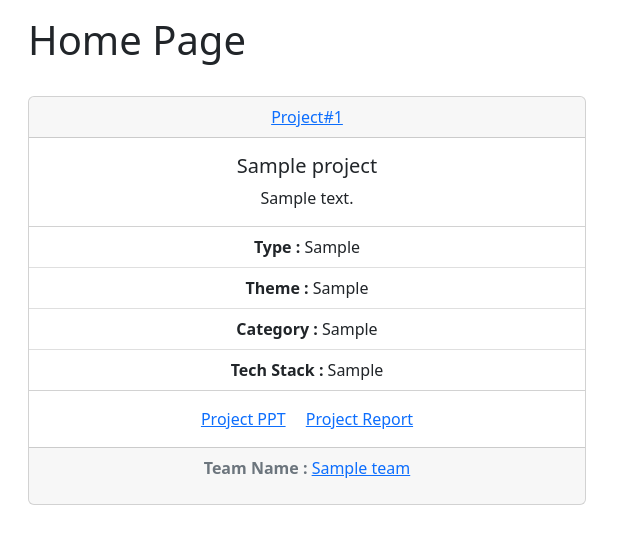
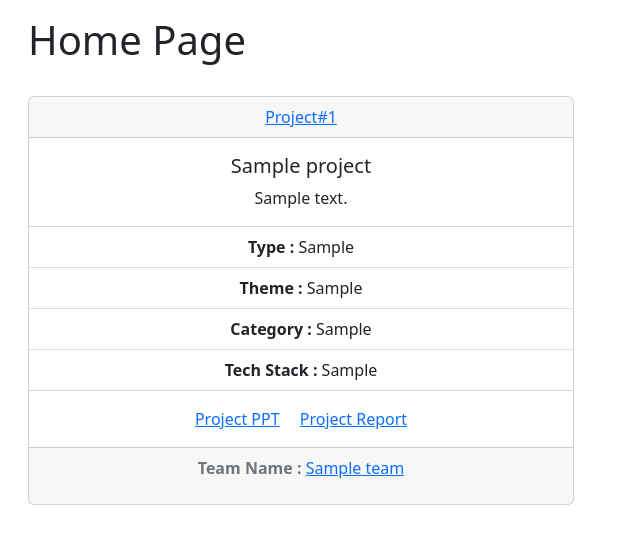
Before and after one commit to anujsngh/AcademixConnect, a Flask app: page / in a window 1280 px wide. Shown: the part 56-608 px from the top of the page, without its empty margins (0-640 px from the left). Run offline with Flask 2, Linux system fonts and the light colour scheme; tables that the repository leaves empty hold one stand-in row (values such as "Sample post").

Commit message:
minor updates in prototype version.
Took 33 minutes

```diff
--- a/npl/mentor_views.py
+++ b/npl/mentor_views.py
@@ -19,17 +19,19 @@ def mentor_dashboard(mentor_email):
 def mentor_approve_team(token):
     mentor = Mentor.verify_mail_token(token)
     team_uid = request.args.get('team_uid')
+    team = Team.query.filter_by(uid=team_uid).first()
+
     if mentor is None:
         flash('That is an Invalid or Expired Token', 'warning')
         return redirect(url_for('home'))
 
     if request.method == "GET":
-        team = Team.query.filter_by(uid=team_uid).first()
         return render_template("mentor_approve_team.html", team=team)
 
     if request.method == "POST":
         mentor_response = request.form.get('approve_reject_btn')
         if mentor_response == 'approve':
+            team.is_approved += 1
             team = Team.query.filter_by(uid=team_uid).first()
             mentor.teams.append(team)
             db.session.commit()
--- a/npl/templates/home.html
+++ b/npl/templates/home.html
@@ -5,7 +5,9 @@
 <br>
 {% for project in projects %}
 {% if project.is_approved == project.team.mentor_count %}
-<div class="card text-center w-50">
+<div class="row">
+    <div class="col-sm-6">
+        <div class="card text-center">
             <div class="card-header">
                 <a href="{{ url_for('project_dashboard', project_uid=project.uid) }}">Project#{{ project.uid }}</a>
             </div>
@@ -24,11 +26,14 @@
                 <a class="card-link" href="{{ project.report_link }}">Project Report</a>
             </div>
             <div class="card-footer text-muted">
-        <p><strong>Team Name : </strong><a href="{{ url_for('team_dashboard', team_uid=project.team.uid) }}">{{ project.team.name }}</a></p>
+                <p><strong>Team Name : </strong><a href="{{ url_for('team_dashboard', team_uid=project.team.uid) }}">{{
+                    project.team.name }}</a></p>
             </div>
         </div>
         <br>
         <br>
+    </div>
+</div>
 {% endif %}
 {% endfor %}
 
--- a/npl/templates/team_dashboard.html
+++ b/npl/templates/team_dashboard.html
@@ -51,6 +51,7 @@
         </ul>
     {% endfor %}
     <br>
-    <a type="button" class="btn btn-primary" href="{{ url_for('project_upload', team_uid=team.uid) }}">Upload New Project</a>
-
+    {% if team.is_approved == team.mentor_count %}
+        <a type="button" class="btn btn-primary" href="{{ url_for('project_upload', team_uid=team.uid) }}">Upload New Project</a>
+    {% endif %}
 {% endblock %}
--- a/npl/views.py
+++ b/npl/views.py
@@ -13,8 +13,11 @@ from flask import render_template, redirect, url_for, request
 @app.route("/")
 @app.route("/home")
 def home():
-    projects = Project.query.all()
-    return render_template("home.html", projects=projects)
+    try:
+        projects = Project.query.all()
+        return render_template("home.html", projects=projects)
+    except:
+        return redirect(url_for('register'))
 
 
 @app.route("/login", methods=['GET', 'POST'])
```
Lines whose indentation alone changed are shown as unchanged.
